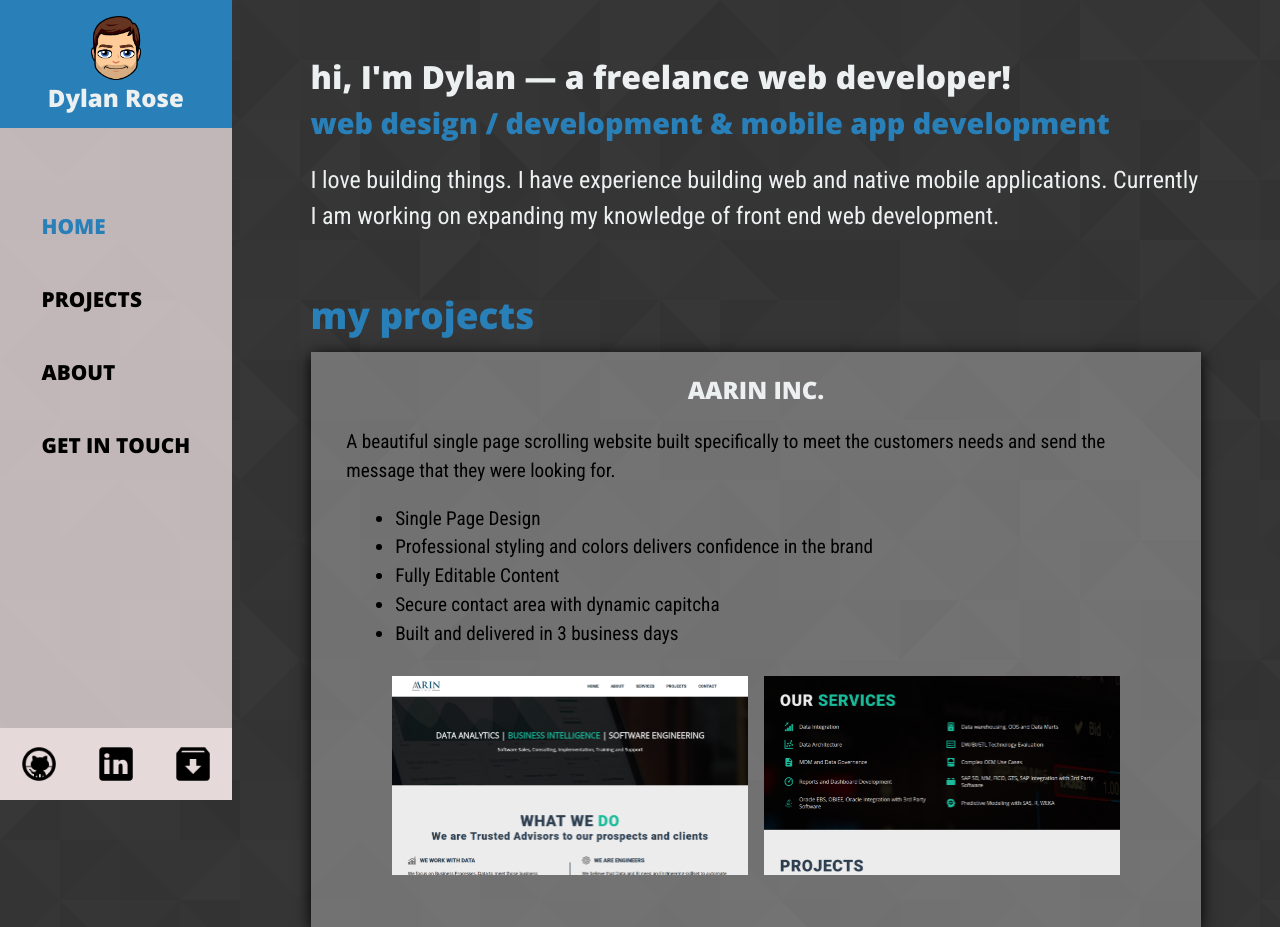
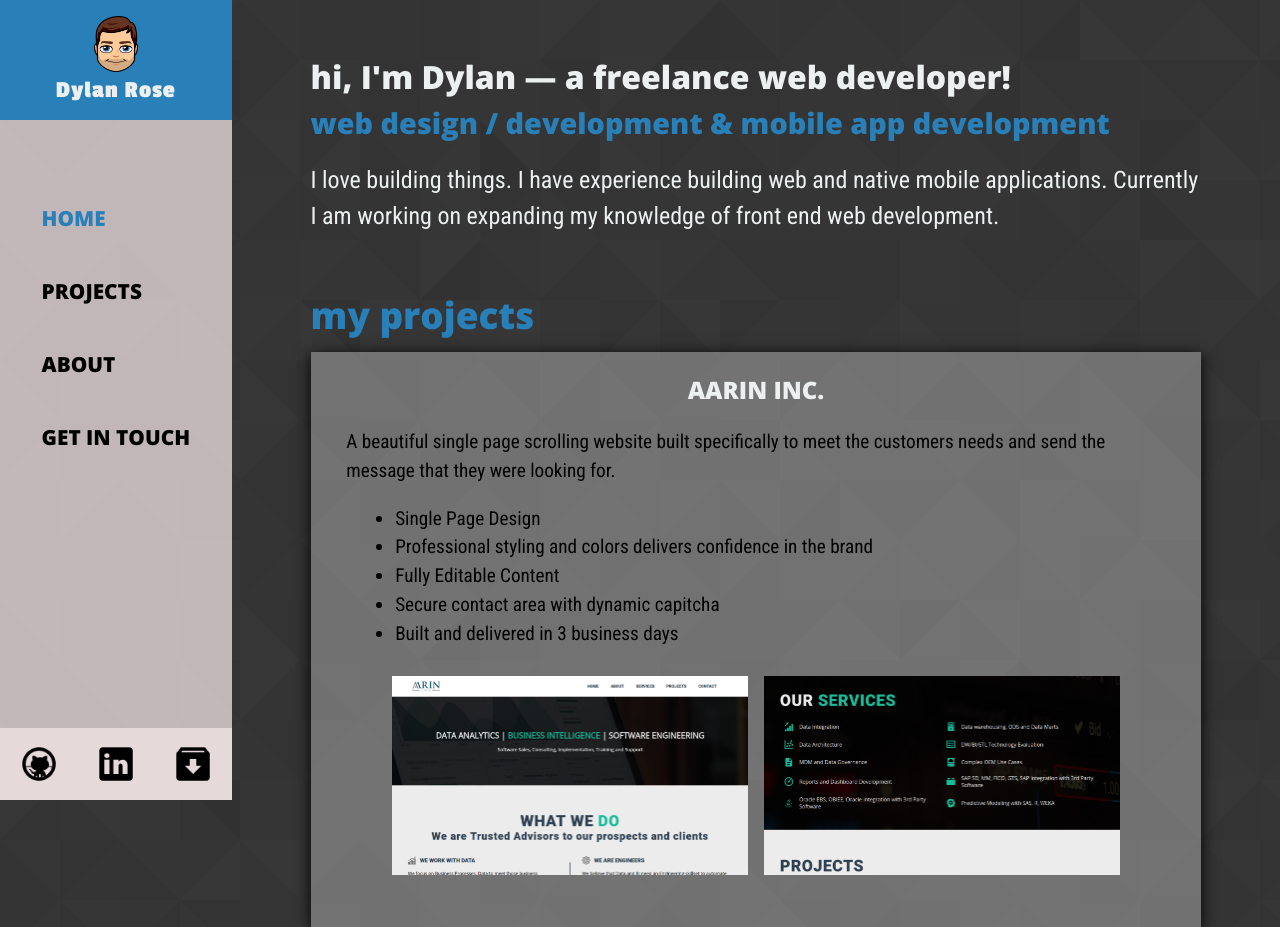
Before and after one commit to drose379/Personal-2, a plain HTML site: page index.html in a window 1280 px wide. Shown: the top 927 px of the page. Drawn offline with nearby package versions, Linux system fonts and the light colour scheme.

Commit message:
update header nav

```diff
--- a/main.css
+++ b/main.css
@@ -1,5 +1,6 @@
 @import url('https://fonts.googleapis.com/css?family=Open+Sans:800,500');
 @import url('https://fonts.googleapis.com/css?family=Roboto+Condensed');
+@import url('https://fonts.googleapis.com/css?family=Passion+One:700');
 
 body {
   margin: 0;
@@ -45,8 +46,8 @@ nav #head-nav-container {
 }
 
 nav #head-nav-container span {
-  width: 4em;
-  height: 4em;
+  width: 3.5em;
+  height: 3.5em;
   display: flex;
   justify-content: center;
   margin-top: 1em;
@@ -56,7 +57,10 @@ nav #head-nav-container span {
 nav #head-nav-container h2 {
   margin: 0;
   margin-bottom: 0.5em;
+  font-family: 'Passion One', cursive;
   color: #ecf0f1;
+  font-size: 1.5em;
+  letter-spacing: 1px;
 }
 
 nav #head-nav-container span img {
```
